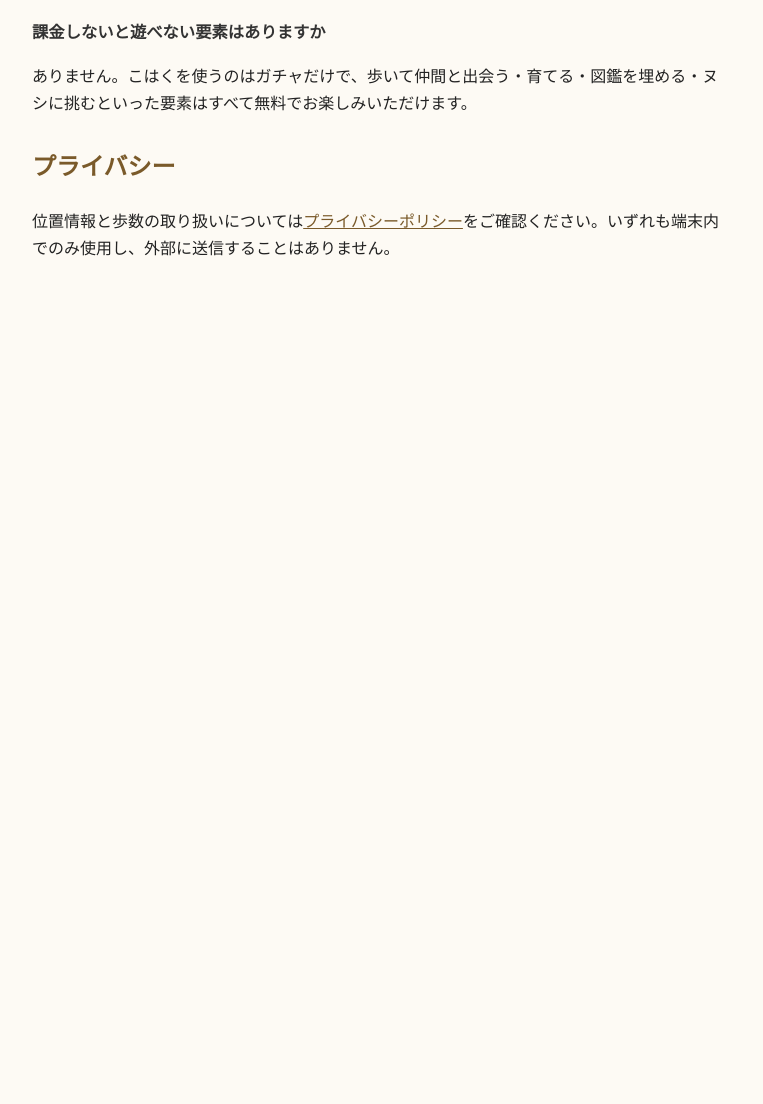
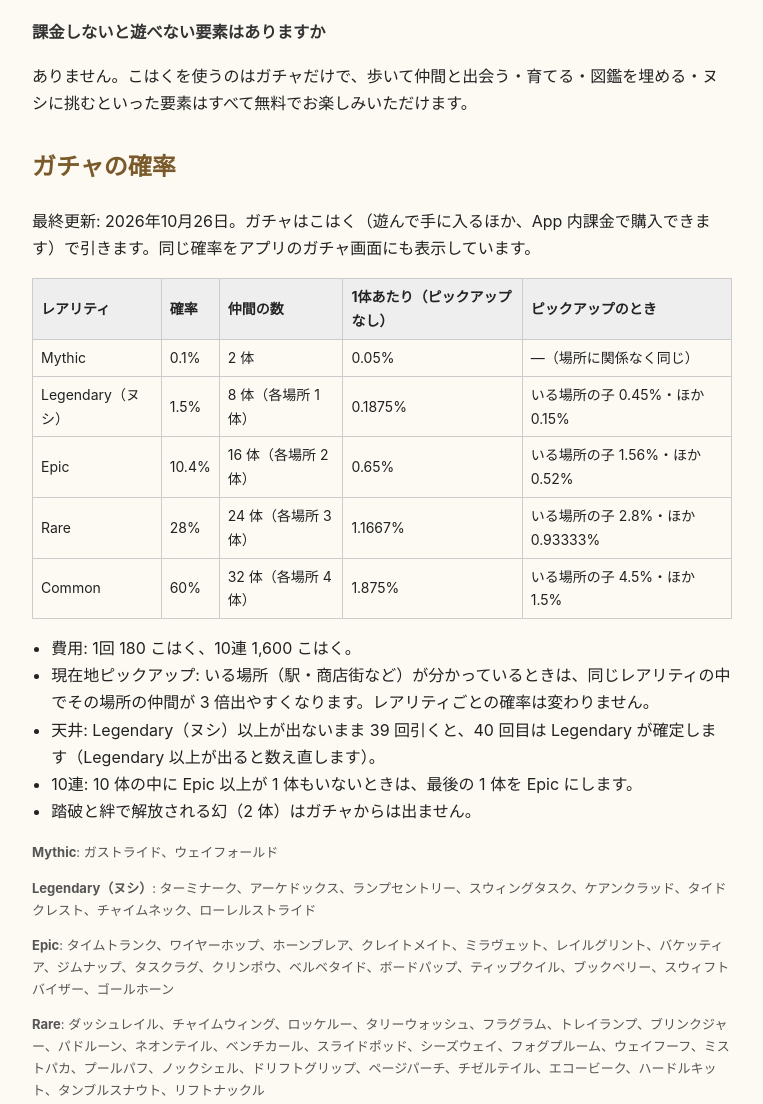
Before and after one commit to sano131/wanderia-privacy, a plain HTML site: page support.html in a window 1280 px wide. Shown: the part 1310-2414 px from the top of the page, without its empty margins (258-1021 px from the left). Before the commit the page ends 1608 px from the top, so only its background shows below. Drawn offline with Linux system fonts and the light colour scheme.

Commit message:
サポート: ガチャの確率表を載せる

```diff
--- a/support.html
+++ b/support.html
@@ -49,6 +49,19 @@ ul{padding-left:1.2em}
 <h3>課金しないと遊べない要素はありますか</h3>
 <p>ありません。こはくを使うのはガチャだけで、歩いて仲間と出会う・育てる・図鑑を埋める・ヌシに挑むといった要素はすべて無料でお楽しみいただけます。</p>
 
+<style>table.rates{border-collapse:collapse;width:100%;margin:8px 0 14px;font-size:14px}table.rates th,table.rates td{border:1px solid #ccc;padding:6px 8px;text-align:left}table.rates th{background:#eee}p.names{font-size:13px;color:#555}</style>
+<h2 id="gacha-rates">ガチャの確率</h2>
+<p>最終更新: 2026年10月26日。ガチャはこはく（遊んで手に入るほか、App 内課金で購入できます）で引きます。同じ確率をアプリのガチャ画面にも表示しています。</p>
+<table class="rates"><thead><tr><th>レアリティ</th><th>確率</th><th>仲間の数</th><th>1体あたり（ピックアップなし）</th><th>ピックアップのとき</th></tr></thead><tbody><tr><td>Mythic</td><td>0.1%</td><td>2 体</td><td>0.05%</td><td>—（場所に関係なく同じ）</td></tr><tr><td>Legendary（ヌシ）</td><td>1.5%</td><td>8 体（各場所 1 体）</td><td>0.1875%</td><td>いる場所の子 0.45%・ほか 0.15%</td></tr><tr><td>Epic</td><td>10.4%</td><td>16 体（各場所 2 体）</td><td>0.65%</td><td>いる場所の子 1.56%・ほか 0.52%</td></tr><tr><td>Rare</td><td>28%</td><td>24 体（各場所 3 体）</td><td>1.1667%</td><td>いる場所の子 2.8%・ほか 0.93333%</td></tr><tr><td>Common</td><td>60%</td><td>32 体（各場所 4 体）</td><td>1.875%</td><td>いる場所の子 4.5%・ほか 1.5%</td></tr></tbody></table>
+<ul>
+<li>費用: 1回 180 こはく、10連 1,600 こはく。</li>
+<li>現在地ピックアップ: いる場所（駅・商店街など）が分かっているときは、同じレアリティの中でその場所の仲間が 3 倍出やすくなります。レアリティごとの確率は変わりません。</li>
+<li>天井: Legendary（ヌシ）以上が出ないまま 39 回引くと、40 回目は Legendary が確定します（Legendary 以上が出ると数え直します）。</li>
+<li>10連: 10 体の中に Epic 以上が 1 体もいないときは、最後の 1 体を Epic にします。</li>
+<li>踏破と絆で解放される幻（2 体）はガチャからは出ません。</li>
+</ul>
+<p class="names"><b>Mythic</b>: ガストライド、ウェイフォールド</p><p class="names"><b>Legendary（ヌシ）</b>: ターミナーク、アーケドックス、ランプセントリー、スウィングタスク、ケアンクラッド、タイドクレスト、チャイムネック、ローレルストライド</p><p class="names"><b>Epic</b>: タイムトランク、ワイヤーホップ、ホーンブレア、クレイトメイト、ミラヴェット、レイルグリント、バケッティア、ジムナップ、タスクラグ、クリンポウ、ベルベタイド、ボードパップ、ティップクイル、ブックベリー、スウィフトバイザー、ゴールホーン</p><p class="names"><b>Rare</b>: ダッシュレイル、チャイムウィング、ロッケルー、タリーウォッシュ、フラグラム、トレイランプ、ブリンクジャー、パドルーン、ネオンテイル、ベンチカール、スライドポッド、シーズウェイ、フォグプルーム、ウェイフーフ、ミストパカ、プールパフ、ノックシェル、ドリフトグリップ、ページパーチ、チゼルテイル、エコービーク、ハードルキット、タンブルスナウト、リフトナックル</p><p class="names"><b>Common</b>: スタブウィング、ゲートマンチ、ストラップテイル、フラップタイル、トートロール、シャッテイル、フラパップ、タグウィング、ヴェンドリット、ワイヤーウィンク、ルミチャープ、リフレキット、スクーピン、チェインドット、バブリップ、ホップコード、ペブレット、ロープホーン、ピークダート、クラグレット、ボブシェル、ペンタイド、グラスベル、サンドピップ、チョーキット、インクワドル、クラムマーチ、ウールノート、ビブホップ、ダッシュプルーム、ピップホイッスル、バトンテイル</p>
+
 <h2>プライバシー</h2>
 <p>位置情報と歩数の取り扱いについては<a href="./">プライバシーポリシー</a>をご確認ください。いずれも端末内でのみ使用し、外部に送信することはありません。</p>
 </body>
```
